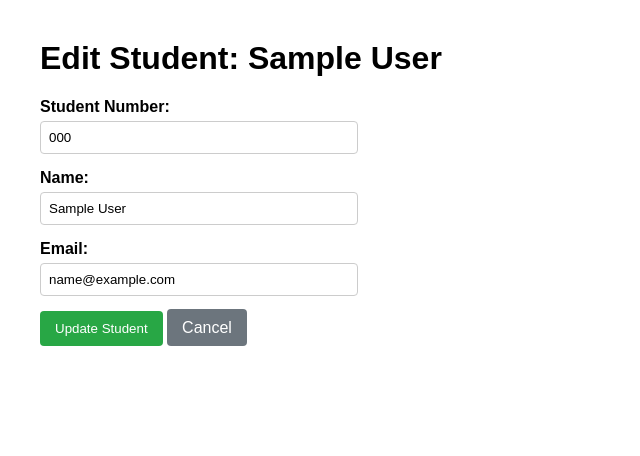
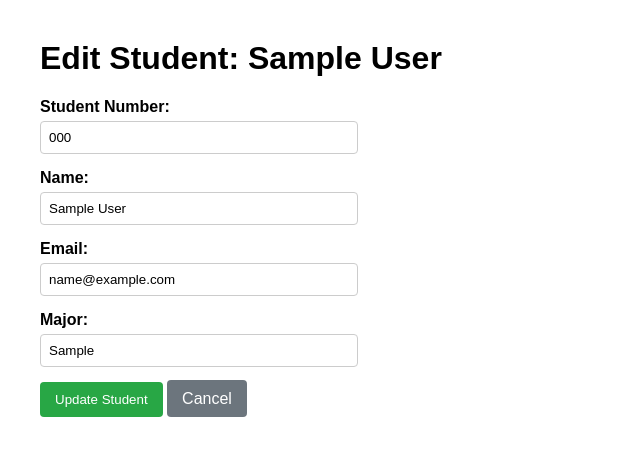
Before and after one commit to Aishatal1/laravel-practice, a Laravel app: page /students/1/edit in a window 1280 px wide. Shown: the top 456 px of the page, without its empty margins (0-640 px from the left). Run offline with Laravel 12, Linux system fonts and the light colour scheme; tables that the repository leaves empty hold one stand-in row (values such as "Sample post").

Commit message:
Add Student CRUD, major column, and views

```diff
--- a/app/Http/Controllers/StudentController.php
+++ b/app/Http/Controllers/StudentController.php
@@ -31,6 +31,7 @@ class StudentController extends Controller
             'student_number' => 'required|unique:students,student_number',
             'name'           => 'required',
             'email'          => 'required|email',
+            'major'          => 'required',
         ]);
 
         // Create the student using only the validated data
@@ -57,6 +58,7 @@ class StudentController extends Controller
             'student_number' => 'required|unique:students,student_number,' . $student->id,
             'name'           => 'required',
             'email'          => 'required|email',
+            'major'          => 'required',
         ]);
 
         // Update the student
--- a/app/Models/Student.php
+++ b/app/Models/Student.php
@@ -13,6 +13,7 @@ class Student extends Model
         'student_number',
         'name',
         'email',
+        'major',
     ];
 }
 ?>
--- a/resources/views/students/edit.blade.php
+++ b/resources/views/students/edit.blade.php
@@ -28,14 +28,12 @@
         </div>
     @endif
 
-    {{-- Form Action goes to update, using the PUT method --}}
     <form action="{{ route('students.update', $student->id) }}" method="POST">
         @csrf
-        @method('PUT') {{-- This tells Laravel to treat this as a PUT request --}}
+        @method('PUT')
 
         <div class="form-group">
             <label>Student Number:</label>
-            {{-- Use old() first, but if it's empty, fallback to the student's current number --}}
             <input type="text" name="student_number" value="{{ old('student_number', $student->student_number) }}">
             @error('student_number')
                 <div class="error">{{ $message }}</div>
@@ -58,6 +56,15 @@
             @enderror
         </div>
 
+        {{-- Major Added --}}
+        <div class="form-group">
+            <label>Major:</label>
+            <input type="text" name="major" value="{{ old('major', $student->major) }}">
+            @error('major')
+                <div class="error">{{ $message }}</div>
+            @enderror
+        </div>
+
         <button type="submit" class="btn">Update Student</button>
         <a href="{{ route('students.index') }}" class="btn btn-cancel">Cancel</a>
     </form>
```
Also changed, not shown: resources/views/students/create.blade.php (+9 -1 lines), resources/views/students/index.blade.php (+4 -4 lines), database/migrations/2026_11_22_132302_add_major_to_students_table.php (added).
